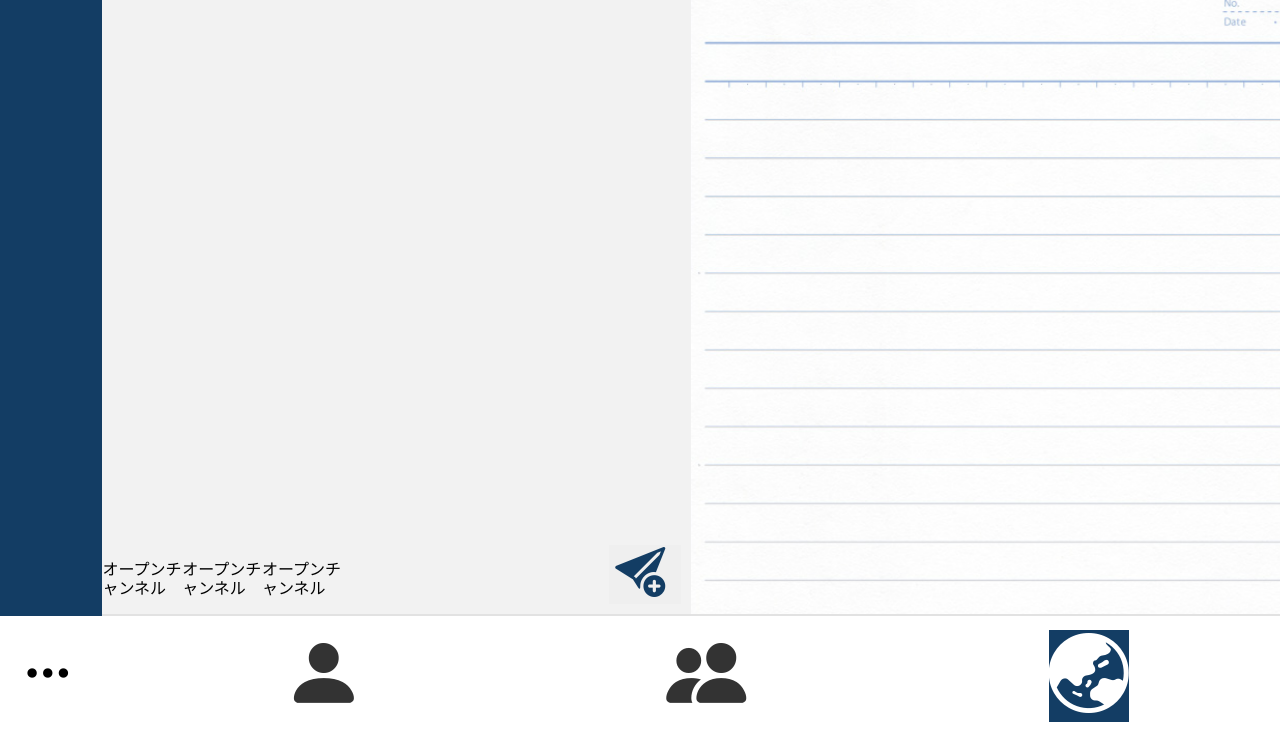
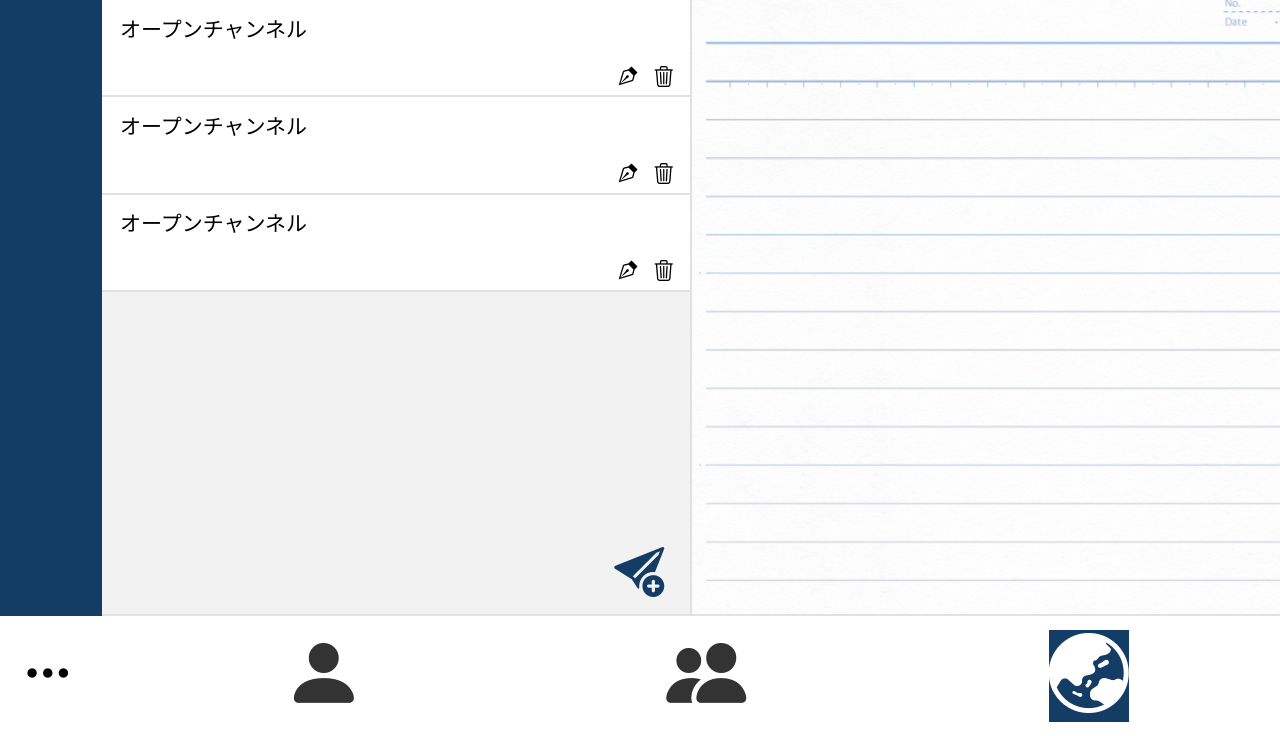
Before and after one commit to E-Team-Elementary/Eteam, a Flask app: page /public in a window 1280 px wide. Shown: the part 64-800 px from the top of the page. Run offline with Flask 2, Linux system fonts and the light colour scheme; the visitor is signed in with stand-in values (Sample User, id 1); data comes from the database, SQL or seed files in the repository; data that the repository does not hold is empty.

Commit message:
delete_modal

```diff
--- a/ChatApp/static/css/public-base.css
+++ b/ChatApp/static/css/public-base.css
@@ -158,48 +158,92 @@ header{
     width: 50%;
     background-color: #f2f2f2;
     border-bottom: solid 2px #e2e2e2;
+    border-right: solid 2px #e1e1e1;
     display: flex;
+    flex-flow: column;
     align-items: end;
     justify-content: end;
+    font-size: 30px;
+    overflow: auto;
 }
 
-.input-area{
-    display: none;
-    align-items: center;
-    justify-content: center;
-    border-radius: 0px;
-    width: 90%;
-    height: 15%;
-    margin: 10px 0px 20px 10px;
+.all-public-channel{
+    width: 100%;
+    height: 100%;
 }
 
-.talk-input{
-    height: 100%;
-    width: 90%;
-    border: solid 1px #e2e2e2;
-    border-radius: 0px;
-    padding: 5px;
+.public-channel{
+    width: 100%;
+    display: flex;
+    justify-content: center;
+    align-items: start;
+    flex-flow: column;
+    background-color: white;
+    border-bottom: 2px solid #e1e1e1;
+    font-size: 70%;
 }
 
-.talk-input:focus{
-    outline: none;
+.public-massage{
+    width: 94%;
+    margin: 3%;
+    cursor: pointer;
 }
 
-.send-button{
-    height: 113%;
-    width: 10%;
-    border-radius: 0px;
-    background-color: #133D64;
+.channel-description{
+    position: fixed;
+    display: none;
+    position: relative;
+    max-width: 60%;
+    margin-top: 15px;
+    padding: 10px;
+    border-radius: 5px;
+    background-color: #133d64;
+    color: #ffffff;
+}
+
+.channel-description::before {
+    position: absolute;
+    top: -15px;
+    width: 30px;
+    height: 15px;
+    background-color: #133d64;
+    clip-path: polygon(50% 0, 0 100%, 100% 100%);
+    content: '';
+}
+
+.all-public-channel :hover{
+    .channel-description{
+        display: flex;
+    }
+
+    .public-option{
+        justify-content: space-between;
+    }
+}
+
+.public-option{
+    width: 98%;
+    margin: 1%;
     display: flex;
+    justify-content: end;
     align-items: center;
-    justify-content: center;
+}
+
+.edit-channel{
+    background-color: transparent;
+    border: none;
+}
+
+.trash-channel{
+    background-color: transparent;
     border: none;
 }
 
 .public-open{
+    position: fixed;
     z-index: 888;
-    width: 100%;
-    height: 12%;
+    width: 10%;
+    height: 10%;
     margin: 10px;
     display: flex;
     align-items: end;
@@ -209,6 +253,7 @@ header{
 .public-open button{
     outline: none;
     border: none;
+    background-color: transparent;
 }
 
 .plus-public{
--- a/ChatApp/static/css/public.css
+++ b/ChatApp/static/css/public.css
@@ -160,11 +160,11 @@ header{
     border-bottom: solid 2px #e2e2e2;
     display: flex;
     align-items: end;
-    justify-content: end;
+    justify-content: center;
 }
 
 .input-area{
-    display: none;
+    display: flex;
     align-items: center;
     justify-content: center;
     border-radius: 0px;
--- a/ChatApp/static/css/styles.css
+++ b/ChatApp/static/css/styles.css
@@ -6,3 +6,4 @@
 @import "add-group.css";
 @import "accept-friends.css";
 @import "add-public.css";
+@import "delete-public.css";
--- /dev/null
+++ b/ChatApp/static/js/modalJS/delete-channel.js
@@ -0,0 +1,16 @@
+const publicDeleteModal = document.getElementById("delete-public-modal");
+const publicDeleteBtn = document.getElementById("trash-channel");
+
+if (publicDeleteModal) {
+
+  // When the user clicks the button, open the modal.
+    publicDeleteBtn.onclick = function() {
+    publicDeleteModal.style.display = 'flex';
+  };
+
+  addEventListener("click", (e) => {
+    if (e.target == publicDeleteModal) {
+    publicDeleteModal.style.display = "none";
+    }
+  });
+}
--- a/ChatApp/templates/home/public-base.html
+++ b/ChatApp/templates/home/public-base.html
@@ -35,13 +35,42 @@
 
             <div class="content">
                 <div class="talk">
-                    {% for channel in channels %}
-                      <p>{{channel.channel_name}}</p>
-                    {% endfor %}
-                    <div class="public-open">
+                    <div class="all-public-channel">
+                        {% for channel in channels %}
+                        <div class="public-channel">
+                            <a class="public-massage" href="public/{{ channel.id }}">
+                                <span>{{channel.channel_name}}</span>
+                            </a>
+                            <p class="public-option">
+                                <span class="channel-description">{{channel.abstract}}</span>
+                                <span>
+                                    <span id="edit-channel"><i class="bi bi-vector-pen"></i></span>
+                                    <span id="trash-channel"><i class="bi bi-trash3"></i></span>
+                                </span>
+                            </p>
+                        </div>
+                        {% endfor %}
+                    </div>
+
+                    <span class="public-open">
                         <button class="open-add-public" id="open-add-public">
                             <i class="bi bi-send-plus-fill plus-public"></i>
                         </button>
+                    </span>
+                </div>
+
+                <div id="delete-public-modal" class="delete-public-modal">
+                    <div class="delete-public-content">
+                      <h1>チャンネル削除</h1>
+                      <div class="delete-public-container">
+                        <div class="delete-modal-body">
+                          <p>本当に消えます。</p>
+                          <p>よろしいですか？</p>
+                          <a id="delete-confirmation-link" class="delete-confirmation-link">
+                            <button id="delete-channel-confirmation-button" class="delete-channel-confirmation-button">削除</button>
+                          </a>
+                        </div>
+                      </div>
                     </div>
                 </div>
 
@@ -62,12 +91,7 @@
                     </div>
                 </div>
 
-                <div class="note">
-                    <div class="input-area">
-                        <textarea type="text" class="talk-input" wrap="soft"></textarea>
-                        <button class="send-button"><i class="bi bi-send-fill"></i></button>
-                    </div>
-                </div>
+                <div class="note"></div>
             </div>
         </div>
 
@@ -138,12 +162,12 @@
             // prettier-ignore
             const channels = JSON.parse('{{ channels|tojson }}');
             // prettier-ignore
-            const uid = JSON.parse('{{ user_id|tojson }}');
+            const user_id = JSON.parse('{{ user_id|tojson }}');
 
           </script>
-        <script type='text/javascript' async src="../../static/js/modalJs/add-friend.js"></script>
-        <script type='text/javascript' async src="../../static/js/modalJs/accept-friend.js"></script>
+
         <script type="text/javascript" async src="../../static/js/modalJs/add-public.js"></script>
+        <script type="text/javascript" async src="../../static/js/modalJS/delete-channel.js"></script>
 
 </body>
 </html>
```
Also changed, not shown: ChatApp/static/css/delete-public.css (added, +76 -0 lines), ChatApp/templates/home/public.html (+4 -28 lines).
